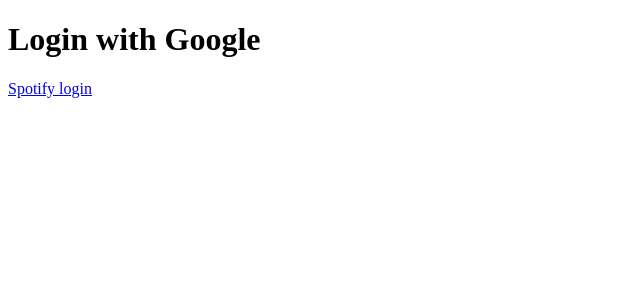
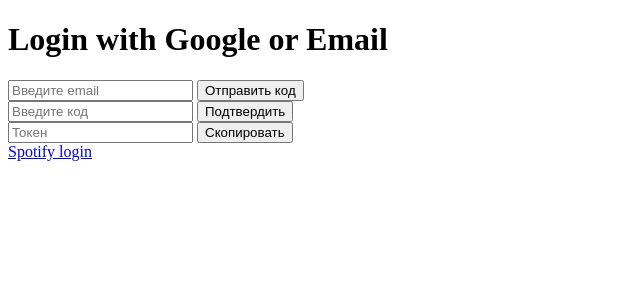
Before and after one commit to IWON0/django_sound_cloud, a Django app: page / in a window 1280 px wide. Shown: the top 300 px of the page, without its empty margins (0-640 px from the left). Run offline with Django 3.2, Linux system fonts and the light colour scheme; parts of the project's set-up code (start-up, migrations or seed data) failed here and were passed over; some libraries are stand-ins or nearby versions.

Commit message:
mail verification

```diff
--- a/config/urls.py
+++ b/config/urls.py
@@ -1,8 +1,12 @@
 from django.contrib import admin
 from django.urls import path, include
+
+from src.oauth.endpoint.auth_views import verify_code, send_verification_email
 
 urlpatterns = [
     path('admin/', admin.site.urls),
     path('', include('src.oauth.urls')),
     path('api/v1/', include('src.routes')),
+    path('api/v1/auth/send-verification-email/', send_verification_email, name='send-verification-email'),
+    path('api/v1/auth/verify-code/', verify_code, name='verify-code'),
 ]
--- a/src/oauth/endpoint/auth_views.py
+++ b/src/oauth/endpoint/auth_views.py
@@ -1,10 +1,19 @@
+import random
+from django.core.mail import send_mail
+from django.conf import settings
+import jwt
+from datetime import timedelta, datetime
+
 from django.shortcuts import render
 from rest_framework.decorators import api_view
 from rest_framework.exceptions import AuthenticationFailed
 from rest_framework.response import Response
 
 from .. import serializer
+from ..models import AuthUser
 from ..services import google, spotify
+
+verification_codes = {}
 
 
 def google_login(request):
@@ -20,7 +29,6 @@ def spotify_login(request):
 @api_view(["POST", "OPTIONS"])
 def google_auth(request):
     if request.method == "OPTIONS":
-        # Обработка preflight-запроса
         return Response(headers={
             "Access-Control-Allow-Origin": "*",
             "Access-Control-Allow-Methods": "POST, OPTIONS",
@@ -40,3 +48,54 @@ def spotify_auth(request):
     """Подтверждение атворизации через Spotify"""
     token = spotify.spotify_auth(request.query_params.get('code'))
     return Response(token)
+
+
+@api_view(['POST'])
+def send_verification_email(request):
+    email = request.data.get('email')
+    if not email:
+        return Response({'message': 'Email обязателен'}, status=400)
+
+    code = str(random.randint(100000, 999999))
+    verification_codes[email] = code
+
+    send_mail(
+        'Код подтверждения',
+        f'Ваш код подтверждения: {code}',
+        settings.EMAIL_HOST_USER,
+        [email],
+        fail_silently=False,
+    )
+
+    return Response({'message': 'Код отправлен на почту!'})
+
+
+@api_view(['POST'])
+def verify_code(request):
+    email = request.data.get('email')
+    code = request.data.get('code')
+
+    if not email or not code:
+        return Response({'message': 'Email и код обязательны'}, status=400)
+
+    if verification_codes.get(email) != code:
+        return Response({'message': 'Неверный код'}, status=400)
+
+    user, created = AuthUser.objects.get_or_create(email=email)
+
+    if not hasattr(user, 'is_email_verified'):
+        return Response({'message': 'Ошибка сервера: поле is_email_verified отсутствует'}, status=500)
+
+    if not user.is_email_verified:
+        user.is_email_verified = True
+        user.save()
+
+    del verification_codes[email]
+
+    token_data = {
+        'user_id': user.id,
+        'is_email_verified': user.is_email_verified,
+    }
+    token = jwt.encode(token_data, settings.SECRET_KEY, algorithm=settings.ALGORITHM)
+    print(token)
+    return Response({'access_token': token, 'token_type': 'Token'})
--- a/src/oauth/models.py
+++ b/src/oauth/models.py
@@ -7,6 +7,7 @@ from src.base.services import get_path_upload_avatar, validate_size_image
 class AuthUser(models.Model):
     """Модель пользователя на платформе"""
     email = models.EmailField(max_length=150, unique=True)
+    is_email_verified = models.BooleanField(default=False)
     join_date = models.DateField(auto_now_add=True)
     country = models.CharField(max_length=30, blank=True, null=True)
     city = models.CharField(max_length=30, blank=True, null=True)
--- a/src/oauth/services/auth_backend.py
+++ b/src/oauth/services/auth_backend.py
@@ -47,7 +47,6 @@ class AuthBackend(authentication.BaseAuthentication):
         except jwt.InvalidTokenError:
             raise exceptions.AuthenticationFailed("Invalid token.")
 
-        # Проверяем, что пользователь существует
         try:
             user = AuthUser.objects.get(id=payload['user_id'])
         except AuthUser.DoesNotExist:
--- a/src/oauth/services/spotify.py
+++ b/src/oauth/services/spotify.py
@@ -31,7 +31,7 @@ def get_spotify_jwt(code: str) -> Optional[str]:
 
 def get_spotify_user(token: str) -> str:
     url_get_user = 'https://api.spotify.com/v1/me'
-    headers = {'Authorization': f'Bearer {token}'}
+    headers = {'Authorization': f'Token {token}'}
     res = requests.get(url_get_user, headers=headers)
     r = res.json()
     return r.get('email')
--- a/src/oauth/urls.py
+++ b/src/oauth/urls.py
@@ -1,6 +1,6 @@
 from django.urls import path
 from .endpoint import views, auth_views
-
+from .endpoint.auth_views import send_verification_email, verify_code
 
 urlpatterns = [
     path('me/', views.UserView.as_view({'get': 'retrieve', 'put': 'update'})),
@@ -15,5 +15,8 @@ urlpatterns = [
     path('spotify-callback/', auth_views.spotify_auth),
 
     path('spotify-login/', auth_views.spotify_login),
-    path('', auth_views.google_login)
+    path('', auth_views.google_login),
+
+    path('send-email/', send_verification_email, name='send-verification-email'),
+    path('verify-code/', verify_code, name='verify-code'),
 ]
--- a/templates/oauth/google_login.html
+++ b/templates/oauth/google_login.html
@@ -2,32 +2,92 @@
 <html lang="en">
 <head>
     <meta charset="UTF-8">
-    <title>Google Sign-In</title>
-    <!-- Ваш Client ID из Google Cloud Console -->
+    <title>Email Verification</title>
     <meta name="google-signin-client_id"
           content="675947327797-086oknehlj3qqnp9i0ip9q4kp5v5duc7.apps.googleusercontent.com">
 </head>
 <body>
-    <h1>Login with Google</h1>
+    <h1>Login with Google or Email</h1>
+
+    <div>
+        <input type="email" id="email-input" placeholder="Введите email">
+        <button onclick="sendVerificationEmail()">Отправить код</button>
+    </div>
+
+    <div>
+        <input type="text" id="verification-code" placeholder="Введите код">
+        <button onclick="verifyCode()">Подтвердить</button>
+    </div>
+
+    <div>
+        <input type="text" id="token-display" placeholder="Токен" readonly>
+        <button onclick="copyToken()">Скопировать</button>
+    </div>
+
     <div id="google-signin-button"></div>
 
     <script>
-        // Функция обработки успешного входа
+    function sendVerificationEmail() {
+        const email = document.getElementById('email-input').value;
+        if (!email) {
+            alert("Введите email!");
+            return;
+        }
+
+        fetch('http://localhost:8000/api/v1/auth/send-verification-email/', {
+            method: 'POST',
+            headers: {'Content-Type': 'application/json'},
+            body: JSON.stringify({email})
+        })
+        .then(response => response.json())
+        .then(data => alert(data.message))
+        .catch(error => console.error('Ошибка:', error));
+    }
+
+    function verifyCode() {
+        const email = document.getElementById('email-input').value;
+        const code = document.getElementById('verification-code').value;
+
+        fetch('http://localhost:8000/api/v1/auth/verify-code/', {
+            method: 'POST',
+            headers: {'Content-Type': 'application/json'},
+            body: JSON.stringify({email, code})
+        })
+        .then(response => response.json())
+        .then(data => {
+            if (data.access_token) {
+
+                document.getElementById('token-display').value = data.access_token;
+                alert("Токен: " + data.access_token);
+            } else {
+                alert(data.message);
+            }
+        })
+        .catch(error => console.error('Ошибка:', error));
+    }
+
+    function copyToken() {
+        const tokenField = document.getElementById('token-display');
+        tokenField.select();
+        document.execCommand('copy');
+        alert("Токен скопирован!");
+    }
+
     function handleCredentialResponse(response) {
-            const data = jwt_decode(response.credential); // Декодируем JWT токен
+        const data = jwt_decode(response.credential);
         console.log('User Name: ' + data.name);
         console.log('User Email: ' + data.email);
         console.log('Token: ' + response.credential);
 
-            // Отправляем токен на сервер для дальнейшей проверки
+
+        document.getElementById('token-display').value = response.credential;
+
         fetch('http://localhost:8000/api/v1/auth/google/', {
             method: 'POST',
-                headers: {
-                    'Content-Type': 'application/json;charset=UTF-8',
-                },
+            headers: {'Content-Type': 'application/json;charset=UTF-8'},
             body: JSON.stringify({
-                    email: data.email, // Используем email из JWT
-                    token: response.credential // Отправляем сам токен
+                email: data.email,
+                token: response.credential
             })
         })
         .then(response => response.json())
@@ -35,11 +95,10 @@
         .catch(error => console.error('Error:', error));
     }
 
-        // Инициализация кнопки входа с помощью Google Identity Services API
     window.onload = function () {
         google.accounts.id.initialize({
             client_id: '675947327797-086oknehlj3qqnp9i0ip9q4kp5v5duc7.apps.googleusercontent.com',
-                callback: handleCredentialResponse // Указание функции для обработки успешного входа
+            callback: handleCredentialResponse
         });
         google.accounts.id.renderButton(
             document.getElementById("google-signin-button"), {
@@ -47,15 +106,14 @@
                 size: "large"
             }
         );
-            google.accounts.id.prompt(); // Подсказка для входа
+        google.accounts.id.prompt();
     };
 </script>
 
-    <!-- Библиотека для декодирования JWT -->
+
     <script src="https://cdn.jsdelivr.net/npm/jwt-decode@3.1.2/build/jwt-decode.min.js"></script>
+    <script src="https://accounts.google.com/gsi/client" async defer></script>
 
-    <!-- Библиотека для интеграции с Google Identity Services API -->
-    <script src="https://accounts.google.com/gsi/client" async defer></script>
     <a href="https://accounts.spotify.com/authorize?client_id=12a8f0fb8fca44dca0d2a07dc6cf266d&response_type=code
     &redirect_uri=http%3A%2F%2Flocalhost%3A8000%2Fspotify-callback&scope=user-read-private%20user-read-email
     &state=34fFs29kd08">Spotify login</a>
```
Also changed, not shown: config/settings.py (+9 -0 lines). Lines whose indentation alone changed are shown as unchanged.
